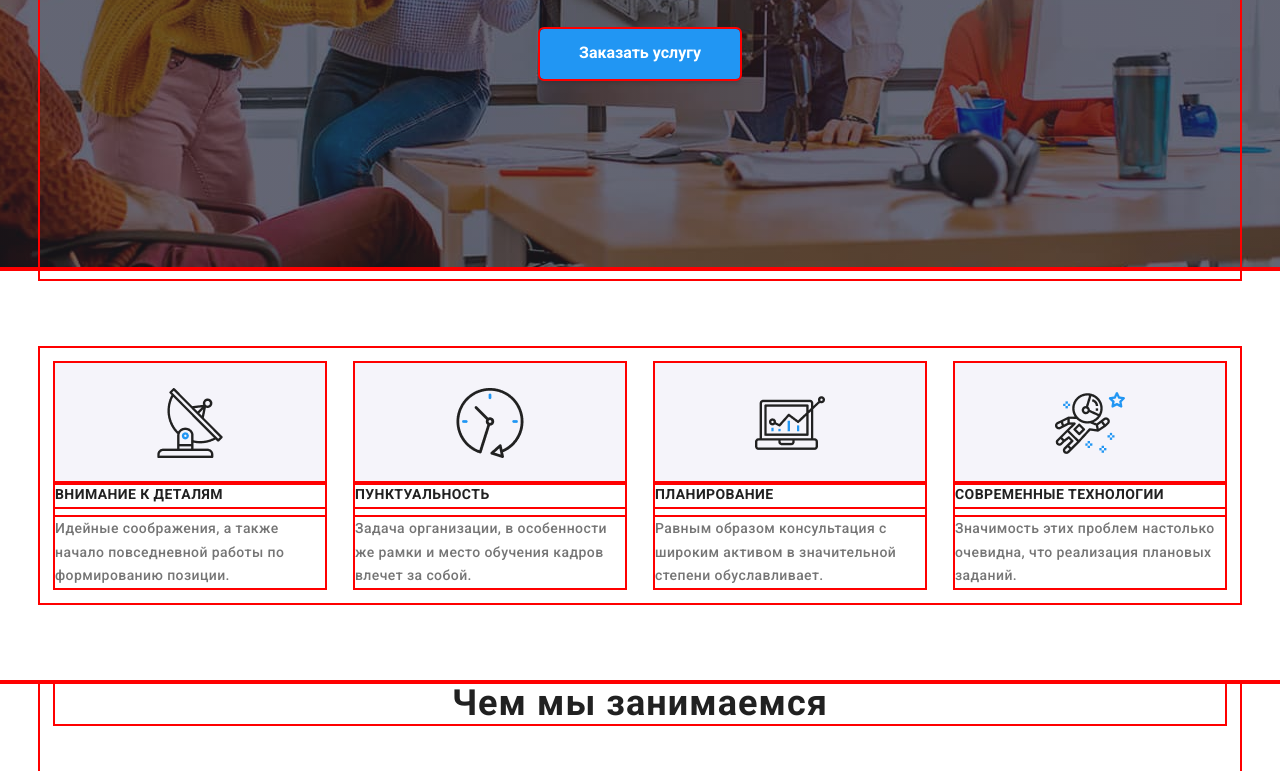
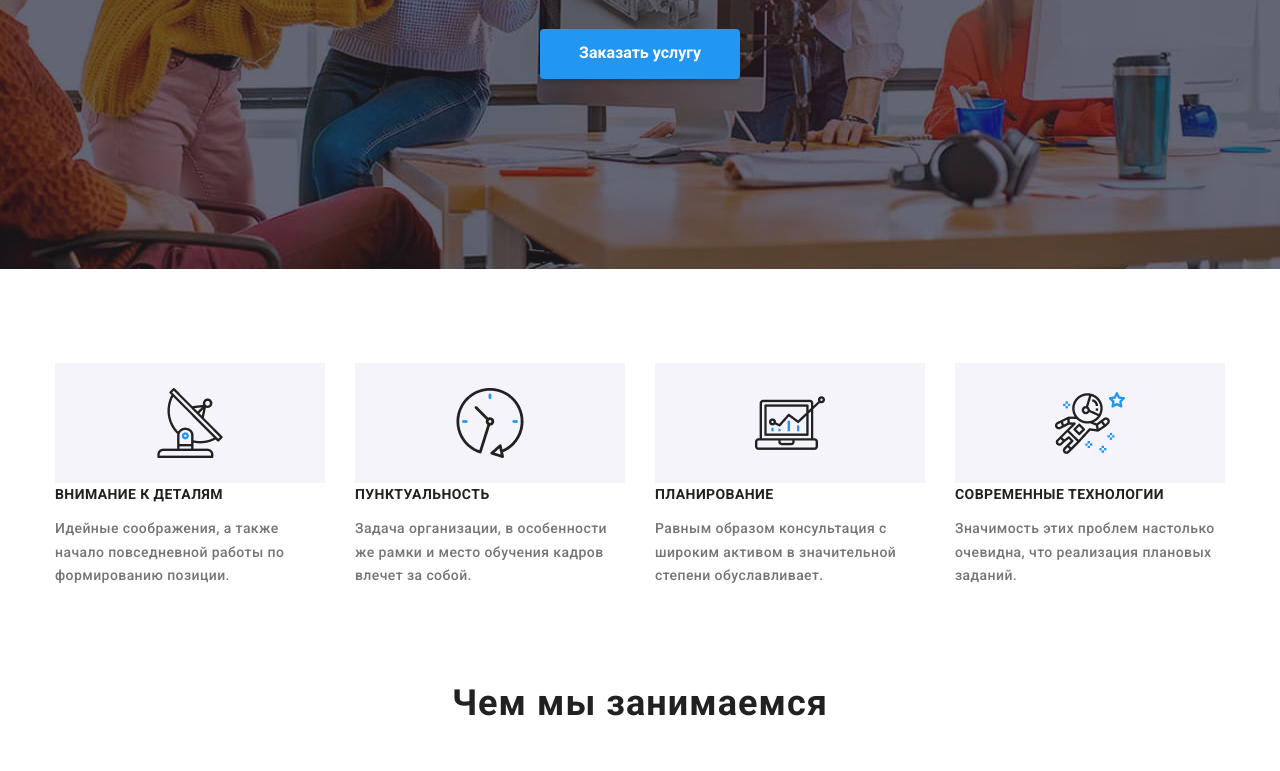
Before and after one commit to BYuliaL/goit-markup-hw-08, a plain HTML site: page index.html in a window 1280 px wide. Shown: the part 412-1183 px from the top of the page. Drawn offline with Linux system fonts and the light colour scheme.

Commit message:
портфоліо

```diff
--- a/sass/base/_common.scss
+++ b/sass/base/_common.scss
@@ -6,7 +6,7 @@ html {
 *::before,
 *::after {
   box-sizing: inherit;
-  outline: 2px solid red;
+  //outline: 2px solid red;
 }
 
 body {
```
Also changed, not shown: sass/layouts/_staff.scss (+7 -0 lines), css/main.css, css/main.min.css, 2 other files.
